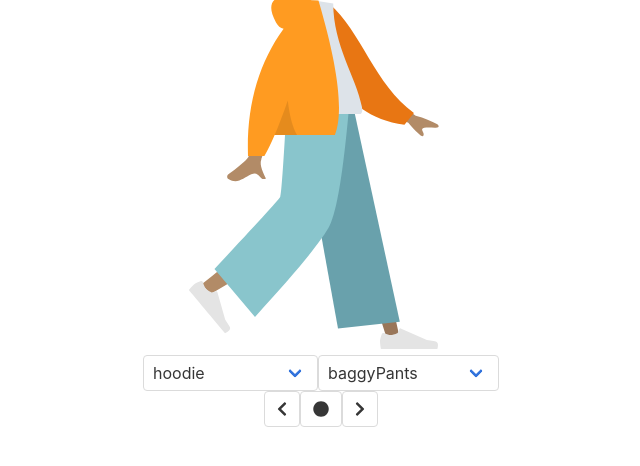
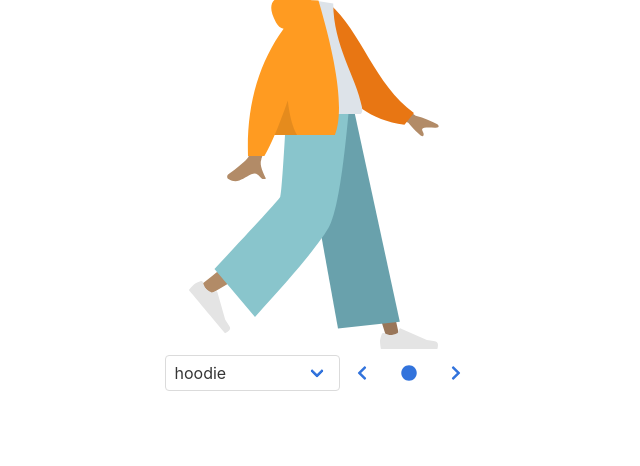
Before and after one commit to carloslazo/humaaans-character-create, a React (Create React App) app: page / in a window 1280 px wide. Shown: the top 466 px of the page, without its empty margins (319-959 px from the left). Built offline with nearby package versions, Linux system fonts and the light colour scheme.

Commit message:
clean up components cont.

```diff
--- a/src/App.css
+++ b/src/App.css
@@ -1,7 +1,10 @@
-button{
-  background: none;
+.button{
+  border-width: 0px;
 }
 
+.button {
+  margin: 0 5px 0px 5px;
+}
 .App {
   text-align: center;
 }
--- a/src/App.js
+++ b/src/App.js
@@ -74,27 +74,14 @@ class App extends React.Component {
           </select>
         </div>
 
-        <div class="select">
-          <select
-            onChange={this.handleClick}
-            name="bottom"
-            >
-            {
-              this.state.bottomArray.map( key => {
-                return <option>{key}</option>
-              } )
-            }
-          </select>
-        </div>
-
-        <div>
+        <span>
           <button
             className="button"
             onClick={this.handleControl}
             name="left"
             id="body"
             >
-            <i class="fas fa-chevron-left"></i>
+            <i class="fas fa-chevron-left" style={{color: "#3273dc"}}></i>
           </button>
           <button
             className="button"
@@ -102,7 +89,7 @@ class App extends React.Component {
             name="random"
             id="body"
             >
-            <i class="fas fa-circle"></i>
+            <i class="fas fa-circle" style={{color: "#3273dc"}}></i>
           </button>
           <button
             className="button"
@@ -110,9 +97,9 @@ class App extends React.Component {
             name="right"
             id="body"
             >
-              <i class="fas fa-chevron-right"></i>
+              <i class="fas fa-chevron-right" style={{color: "#3273dc"}}></i>
           </button>
-        </div>
+        </span>
       </div>
     </div>
     );
```
